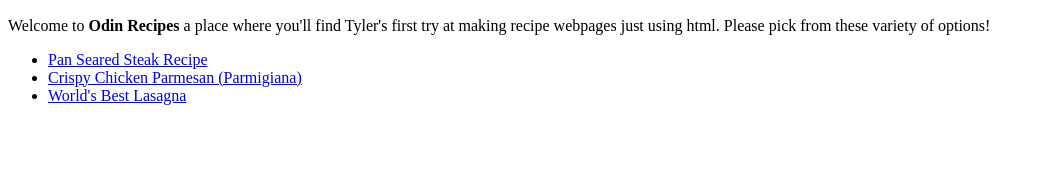
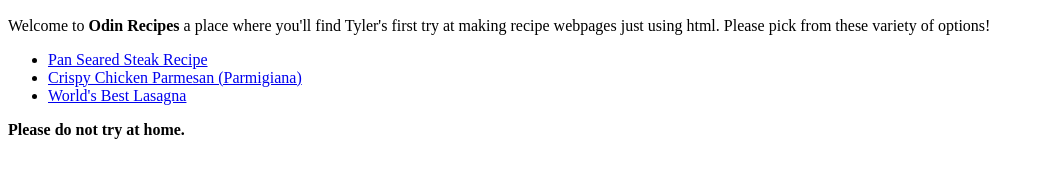
Before and after one commit to tylersortijas/odin-recipes, a plain HTML site: page index.html in a window 1280 px wide. Shown: the part 252-430 px from the top of the page, without its empty margins (0-1044 px from the left). Drawn offline with Linux system fonts and the light colour scheme.

Commit message:
Added Funny Comment in Index Page
Added a discretion to "not try at home" at the bottom of index page.

```diff
--- a/index.html
+++ b/index.html
@@ -16,5 +16,6 @@
         <li><a href="./recipes/chicken-parmesan.html">Crispy Chicken Parmesan (Parmigiana)</a></li>
         <li><a href="./recipes/lasagna.html">World's Best Lasagna</a></li>
     </ul>
+    <strong>Please do not try at home.</strong>
 </body>
 </html>
```
